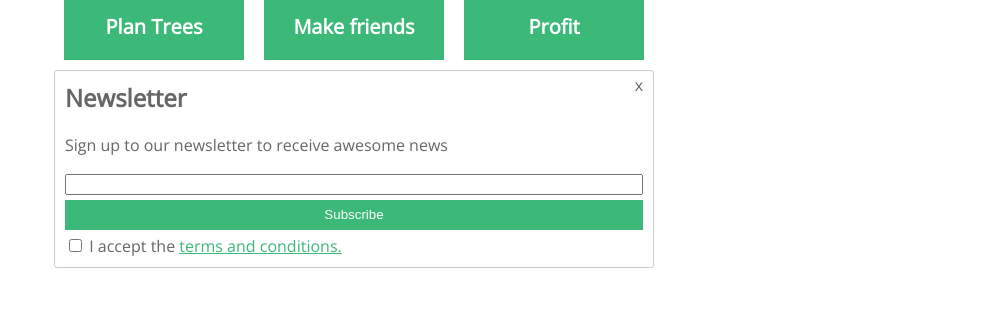
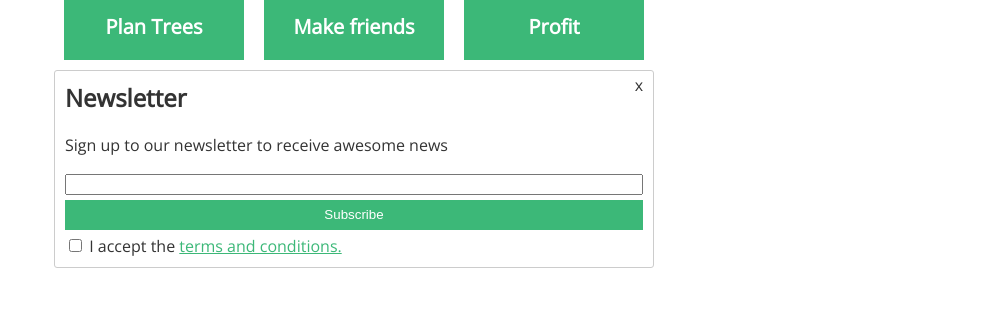
Before and after one commit to TerezZel/stayathome-example, a plain HTML site: page downloaded Codepen/index.html in a window 1280 px wide. Shown: the part 240-558 px from the top of the page, without its empty margins (286-1280 px from the left). Drawn offline with nearby package versions, Linux system fonts and the light colour scheme.

Commit message:
update color

```diff
--- a/downloaded Codepen/style.css
+++ b/downloaded Codepen/style.css
@@ -9,7 +9,7 @@ main {
 }
 
 .newsletter-form {
-  color: #666666;
+  color: #333333;
   border: 1px solid #cccccc;
   padding: 10px;
   border-radius: 3px;
```
